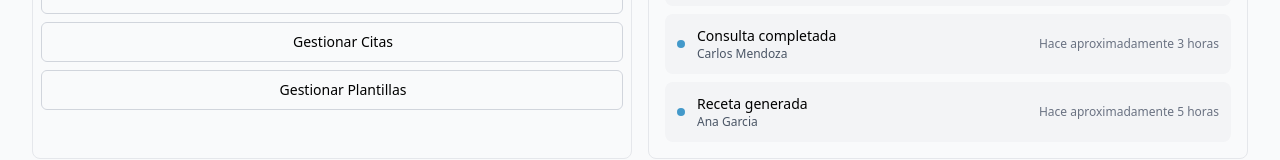
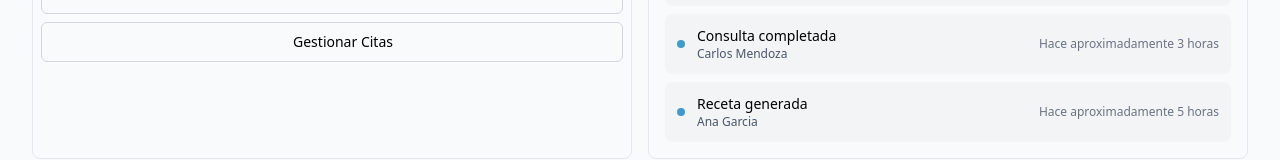
Before and after one commit to CodeKei02/Doctorium, a Next.js app: page / in a window 1280 px wide. Shown: the part 433-593 px from the top of the page. Built offline with nearby package versions, Linux system fonts and the light colour scheme; some icons are missing.

Commit message:
feat: remove link plantillas

```diff
--- a/src/constants/links/sidebar-links.ts
+++ b/src/constants/links/sidebar-links.ts
@@ -27,11 +27,6 @@ const links: SidebarLink[] = [
     label: "Pacientes",
     href: "/pacientes",
   },
-  {
-    icon: "ContentPaste",
-    label: "Plantillas Episodios",
-    href: "/plantillas",
-  },
 ];
 
 export { links };
--- a/src/pages/index.tsx
+++ b/src/pages/index.tsx
@@ -51,12 +51,7 @@ const links: Array<{ icon: MuiIconName; label: string; href: string }> = [
   {
     icon: cardsInfo[2].icon,
     label: "Gestionar Citas",
-    href: "/citas",
-  },
-  {
-    icon: "ContentPaste",
-    label: "Gestionar Plantillas",
-    href: "/plantillas",
+    href: "/calendario",
   },
 ];
 
```
